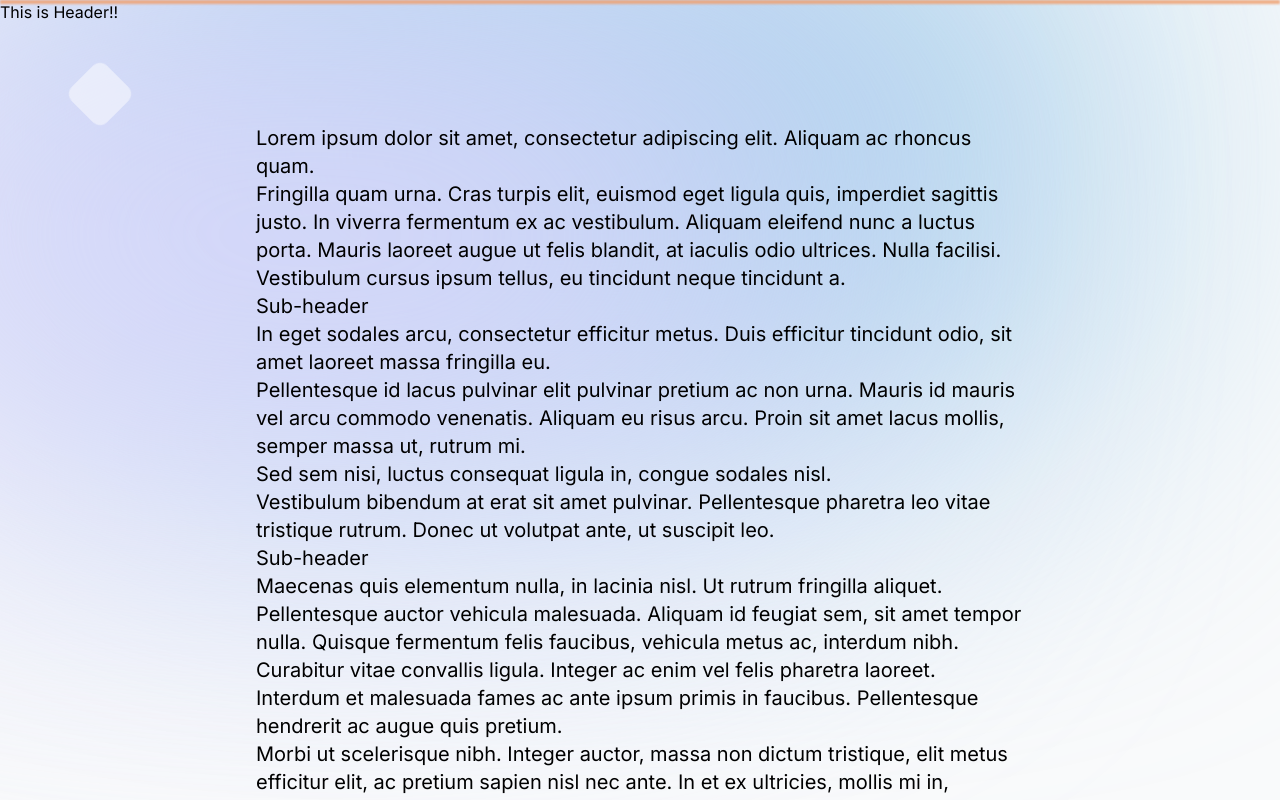
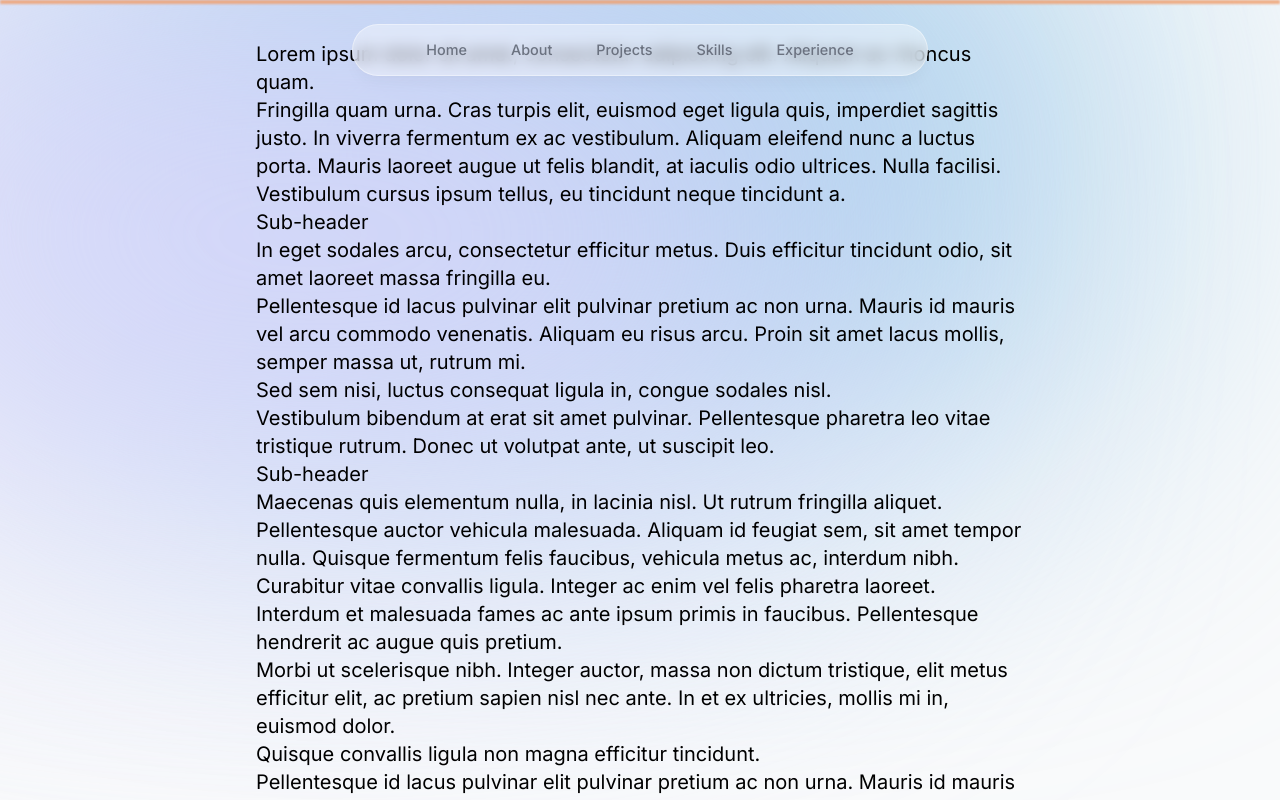
Before and after one commit to winkcc/wink-personal-portfolio, a Next.js app: page / in a window 1280 px wide. Shown: the top 800 px of the page. Built offline with nearby package versions, Linux system fonts and the light colour scheme.

Commit message:
feat: test scroll

```diff
--- a/src/components/article.tsx
+++ b/src/components/article.tsx
@@ -1,7 +1,7 @@
 function Article() {
   return (
     <>
-      <article className=" mx-auto max-w-screen-md  text-xl">
+      <article className="mx-auto mt-10 max-w-screen-md text-xl">
         <p>Lorem ipsum dolor sit amet, consectetur adipiscing elit. Aliquam ac rhoncus quam.</p>
         <p>
           Fringilla quam urna. Cras turpis elit, euismod eget ligula quis, imperdiet sagittis justo.
--- a/src/components/header.tsx
+++ b/src/components/header.tsx
@@ -1,26 +1,36 @@
 'use client'
+import { links } from '@/lib/constant'
 import { motion } from 'framer-motion'
+import Link from 'next/link'
 
 function Header() {
   return (
-    <header>
-      <p>This is Header!!</p>
-
+    <header className="relative z-[999]">
       <motion.div
-        style={{
-          width: 100,
-          height: 100,
-          backgroundColor: 'white',
-          borderRadius: '20px'
-        }}
-        animate={{
-          x: 50, // 向右移动50px
-          y: 20, // 向下移动20px
-          scale: 0.5, // 缩放至0.5倍
-          rotate: 45, // 旋转45度
-          opacity: 0.5 // 不透明度设置为0.5
-        }}
+        className="fixed left-1/2 top-0 h-[4.5rem] w-full -translate-x-1/2 rounded-none border border-white border-opacity-40 bg-white bg-opacity-40
+        shadow-lg shadow-black/[0.03] backdrop-blur-[0.5rem] sm:top-6 sm:h-[3.25rem] sm:w-[36rem] sm:rounded-full"
+        initial={{ y: -100, x: '-50%', opacity: 0 }}
+        animate={{ y: 0, x: '-50%', opacity: 1 }}
       ></motion.div>
+      <nav className="fixed left-1/2 top-[0.15rem] flex h-12 -translate-x-1/2 py-2 sm:top-[1.7rem] sm:h-[initial] sm:py-0">
+        <ul className="flex w-[22rem] flex-wrap items-center justify-center gap-y-1 text-[0.9rem] font-medium text-gray-500 sm:w-[initial] sm:flex-nowrap sm:gap-5  ">
+          {links.map((link, index) => (
+            <motion.li
+              key={link.hash}
+              className="flex h-3/4 items-center justify-center"
+              initial={{ opacity: 0, y: -100 }}
+              animate={{ opacity: 1, y: 0 }}
+            >
+              <Link
+                href={link.hash}
+                className="flex w-full items-center justify-center px-3 py-3 transition hover:text-gray-950"
+              >
+                {link.name}
+              </Link>
+            </motion.li>
+          ))}
+        </ul>
+      </nav>
     </header>
   )
 }
```
